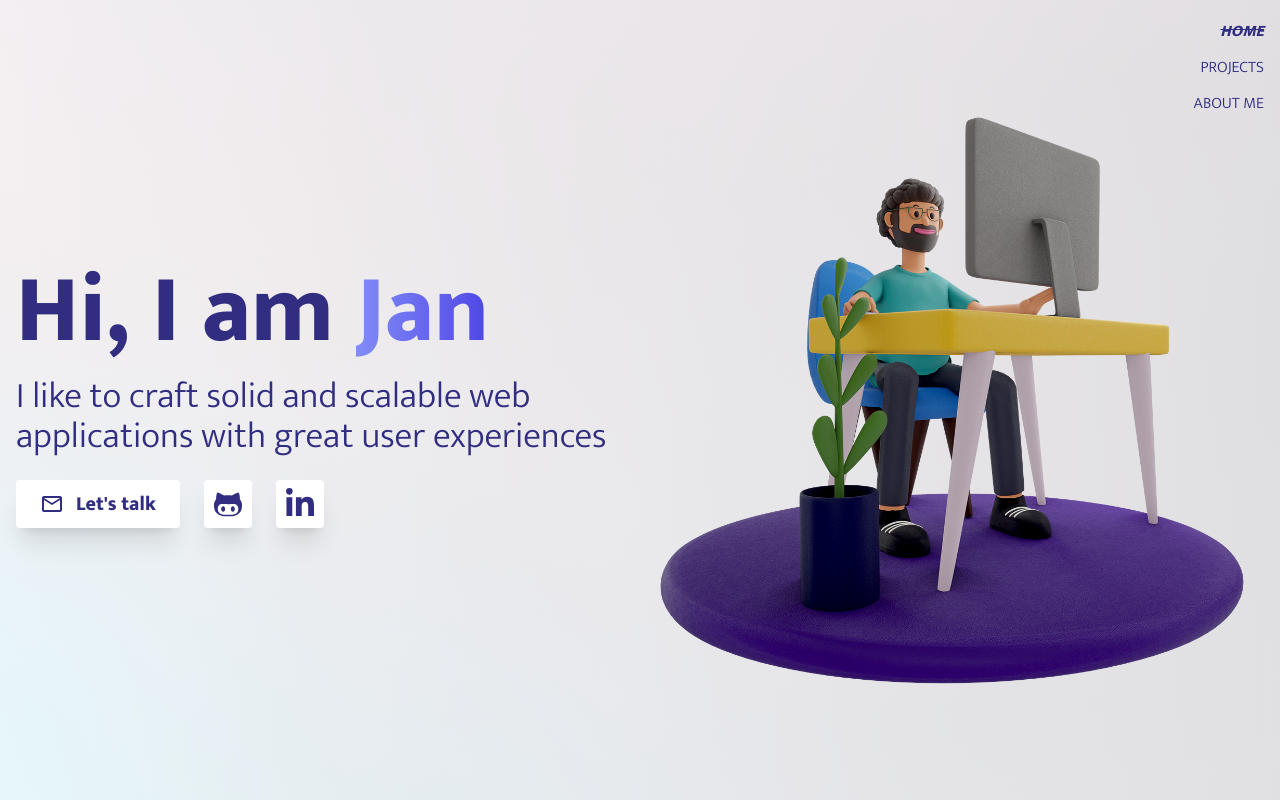
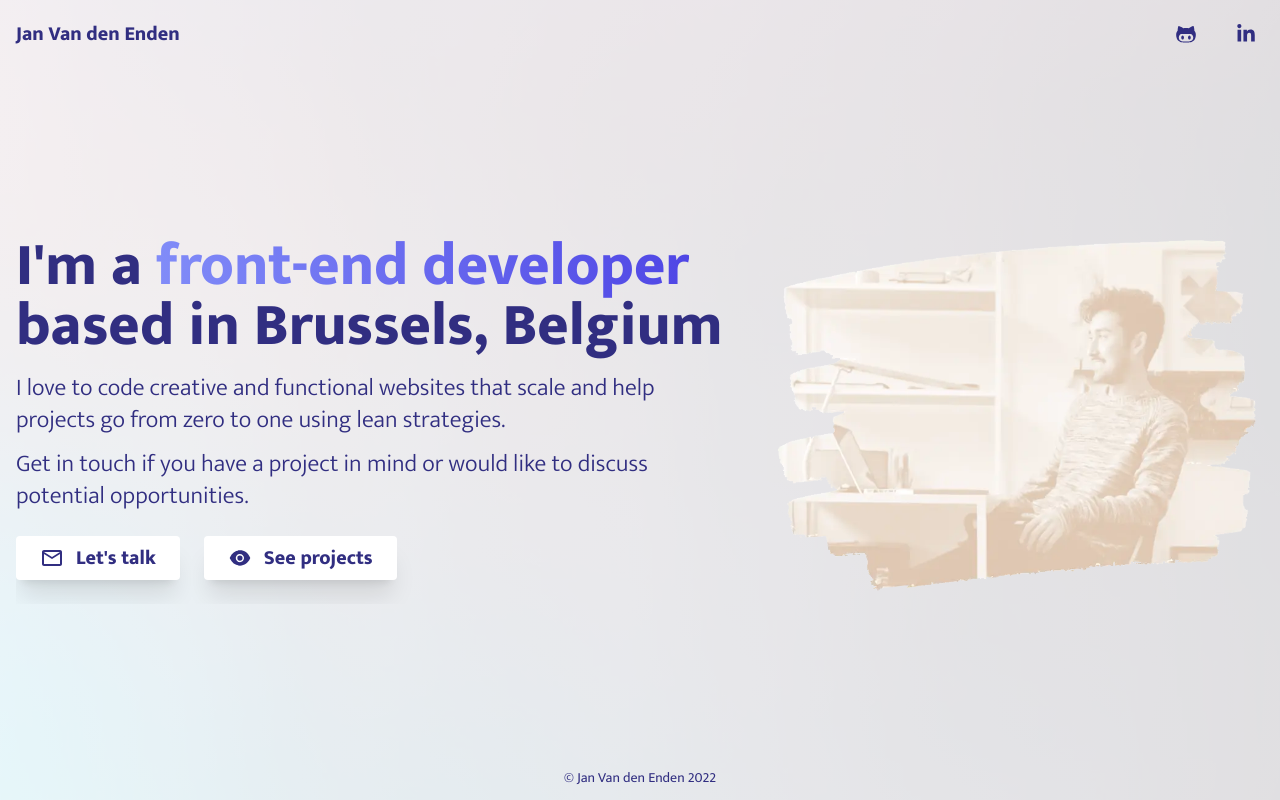
Before and after one commit to janvandenenden/janvandenenden, a Next.js app: page / in a window 1280 px wide. Built offline with nearby package versions, Linux system fonts and the light colour scheme; a web font is replaced by a local one.

Commit message:
incorporate about me in home page

```diff
--- a/components/Nav.js
+++ b/components/Nav.js
@@ -1,4 +1,3 @@
-import { motion, AnimatePresence } from "framer-motion";
 import React, { useState, useRef } from "react";
 import Link from "next/link";
 import { useRouter } from "next/router";
@@ -16,7 +15,7 @@ const Nav = () => {
           } uppercase mb-1 md:mb-3 `}
           href="/"
         >
-          Home
+          Jan Van den Enden
         </Link>
         <Link
           className={`${
@@ -28,7 +27,7 @@ const Nav = () => {
         >
           Projects
         </Link>
-        <Link
+        {/* <Link
           className={`${
             router.pathname == "/about-me"
               ? "line-through font-extrabold italic text-indigo-900 dark:text-indigo-600"
@@ -37,7 +36,7 @@ const Nav = () => {
           href="/about-me"
         >
           About me
-        </Link>
+        </Link> */}
       </nav>
     </>
   );
--- a/components/ProjectCard.js
+++ b/components/ProjectCard.js
@@ -93,7 +93,7 @@ const ProjectCard = ({ projectInfo }) => {
               <Image
                 key={index}
                 src={item}
-                draggable={false}
+                draggable="false"
                 alt={`mockup of ${projectInfo.name}`}
                 width="200"
                 height="200"
--- a/hooks/useDarkMode.js
+++ b/hooks/useDarkMode.js
@@ -1,7 +1,7 @@
 import { useState, useEffect } from "react";
 
 const useDarkMode = () => {
-  const [darkMode, setDarkMode] = useState(true);
+  const [darkMode, setDarkMode] = useState(undefined);
 
   useEffect(() => {
     const mediaQuery = window.matchMedia("(prefers-color-scheme: dark)");
--- a/pages/_app.js
+++ b/pages/_app.js
@@ -1,29 +1,27 @@
 import "../styles/globals.css";
 import { AnimatePresence } from "framer-motion";
 import Head from "next/head";
-import bgImage from "../public/bg2.jpeg";
 import useDarkMode from "../hooks/useDarkMode";
+import Layout from "../components/Layout";
+import useWindowSize from "../hooks/useWindowSize";
 
 function MyApp({ Component, pageProps }) {
   const isDarkMode = useDarkMode();
-
+  const size = useWindowSize();
+  if (size.width == undefined || isDarkMode === undefined) {
+    console.log(size);
+    return <div className="min-h-screen bg"></div>;
+  }
   return (
     <>
       <Head>
         <meta name="viewport" content="width=device-width, initial-scale=1" />
       </Head>
       <AnimatePresence mode="wait">
-        <div
-          style={{
-            backgroundImage: `${
-              isDarkMode
-                ? "linear-gradient(to right,rgba(0,0,0,.8) 40%, rgba(0,0,0,.7))"
-                : "linear-gradient(to right,rgba(255,255,255,.9) 40%, rgba(255,255,255,.8))"
-            }, url(${bgImage.src})`,
-          }}
-          className="text-indigo-900 bg dark:text-white "
-        >
-          <Component {...pageProps} />
+        <div className="text-indigo-900 bg dark:text-white ">
+          <Layout>
+            <Component {...pageProps} />
+          </Layout>
         </div>
       </AnimatePresence>
     </>
--- a/pages/about-me.js
+++ b/pages/about-me.js
@@ -48,9 +48,9 @@ export default function aboutMe() {
                   can find{" "}
                   <a
                     href="/resume.pdf"
-                    download="Jan Van den Enden - Resume"
+                    // download="Jan Van den Enden - Resume"
                     target="_blank"
-                    rel="noopener noreferrer"
+                    rel="noreferrer"
                     className="font-bold"
                   >
                     my resume
--- a/pages/index.js
+++ b/pages/index.js
@@ -4,8 +4,10 @@ import { motion } from "framer-motion";
 import { MdOutlineMail } from "react-icons/md";
 import { DiGithubAlt } from "react-icons/di";
 import { FaLinkedinIn } from "react-icons/fa";
+import { AiFillEye } from "react-icons/ai";
 import Link from "next/link";
 import useWindowSize from "../hooks/useWindowSize";
+import useDarkMode from "../hooks/useDarkMode";
 import Nav from "../components/Nav";
 
 export default function Home() {
@@ -22,27 +24,25 @@ export default function Home() {
 
       <main
         style={{
-          minHeight: `${size.height}px`,
+          minHeight: `${size.height - 112}px`,
         }}
         className="container relative flex mx-auto px-4"
       >
-        <div className="ml-auto absolute top-0 right-4">
-          <Nav />
-        </div>
         <div className="h-full my-auto">
-          <div className="grid grid-cols-1  lg:grid-cols-2">
-            <div className="w-full flex flex-col my-auto order-last lg:order-first ">
+          <div className="grid grid-cols-1 gap-12 lg:grid-cols-12">
+            <div className="w-full flex flex-col my-auto order-last lg:order-first lg:col-span-7 overflow-hidden ">
               <motion.h1
                 initial={{ x: "-100vw" }}
                 animate={{ x: 0 }}
                 transition={{ duration: 1, type: "tween" }}
-                className="text-5xl font-extrabold my-4 md:text-5xl lg:text-7xl xl:text-8xl"
+                className="text-3xl font-extrabold my-4 md:text-5xl lg:text-5xl xl:text-6xl"
                 exit={{ opacity: 0 }}
               >
-                Hi, I am{" "}
+                I&apos;m a{" "}
                 <span className="font-extrabold text-transparent bg-clip-text bg-gradient-to-r from-indigo-400 to-indigo-600">
-                  Jan
-                </span>
+                  front-end developer
+                </span>{" "}
+                based in Brussels, Belgium
               </motion.h1>
 
               <motion.div
@@ -51,12 +51,16 @@ export default function Home() {
                 transition={{ duration: 1, type: "tween", delay: 1 }}
                 exit={{ opacity: 0 }}
               >
-                <p className="text-xl md:text-4xl font-light">
-                  I like to craft solid and scalable web applications with great
-                  user experiences
+                <p className="text-lg md:text-2xl font-light mb-3">
+                  I love to code creative and functional websites that scale and
+                  help projects go from zero to one using lean strategies.
+                </p>
+                <p className="text-lg md:text-2xl font-light mb-3">
+                  Get in touch if you have a project in mind or would like to
+                  discuss potential opportunities.
                 </p>
 
-                <div className="my-6 flex">
+                <div className="my-6 flex flex-col md:flex-row">
                   <motion.a
                     whileHover={{ scale: 1.05 }}
                     initial={{ scale: 1 }}
@@ -64,52 +68,42 @@ export default function Home() {
                     href="mailto:jan@enden.be"
                     rel="noreferrer"
                     target="_blank"
-                    className="bg-white dark:bg-indigo-600 hover:text-indigo-700 hover:dark:text-white hover:dark:bg-indigo-500 shadow-xl flex items-center text-xl py-2 cursor-pointer dark:text-white px-6 mr-6  rounded font-extrabold "
+                    className="bg-white dark:bg-indigo-600 hover:text-indigo-700 hover:dark:text-white hover:dark:bg-indigo-500 shadow-xl flex items-center text-xl py-2 cursor-pointer dark:text-white px-6 md:mr-6 mb-3 md:mb-0 rounded font-extrabold justify-center"
                   >
                     <MdOutlineMail className="text-2xl  mr-3 dark:hover:text-white" />
                     Let&apos;s talk
                   </motion.a>
-                  <motion.a
+                  <motion.div
                     whileHover={{ scale: 1.05 }}
                     initial={{ scale: 1 }}
                     whileTap={{ scale: 0.95 }}
-                    href="https://github.com/janvandenenden"
-                    rel="noreferrer"
-                    target="_blank"
-                    title="Github"
-                    className="bg-white shadow-xl hover:text-indigo-700 hover:dark:text-white dark:bg-indigo-600 hover:dark:bg-indigo-500 cursor-pointer dark:text-white rounded text-xl mr-6 "
+                    className="bg-white dark:bg-indigo-600 hover:text-indigo-700 hover:dark:text-white hover:dark:bg-indigo-500 shadow-xl text-xl py-2 cursor-pointer dark:text-white px-6 md:mr-6 mb-3 md:mb-0 rounded font-extrabold"
                   >
-                    <DiGithubAlt className="text-5xl p-1" />
-                  </motion.a>
-
-                  <motion.a
-                    whileHover={{ scale: 1.05 }}
-                    initial={{ scale: 1 }}
-                    whileTap={{ scale: 0.95 }}
-                    href="https://www.linkedin.com/in/jan-van-den-enden-410b7820/"
-                    rel="noreferrer"
-                    target="_blank"
-                    title="LinkedIn"
-                    className="bg-white shadow-xl hover:text-indigo-700 hover:dark:text-white dark:bg-indigo-600 hover:dark:bg-indigo-500 cursor-pointer dark:text-white rounded text-xl mr-6  "
-                  >
-                    <FaLinkedinIn className="text-5xl p-2" />
-                  </motion.a>
+                    <Link
+                      href="/projects"
+                      className="flex items-center justify-center "
+                    >
+                      <AiFillEye className="text-2xl  mr-3 dark:hover:text-white" />
+                      See projects
+                    </Link>
+                  </motion.div>
                 </div>
               </motion.div>
             </div>
             <motion.div
-              className="order-first lg:order-last px-16 hidden md:px-36 lg:px-0 lg:grid"
+              className="order-first lg:order-last px-16 hidden md:px-36 lg:px-0 lg:grid lg:col-span-5"
               whileInView={{ scale: 1 }}
               initial={{ scale: 0.9 }}
               transition={{ delay: 2.5 }}
             >
               <Image
-                src="/jan-2.png"
+                src="/jan-2.webp"
                 alt="3d image of a developer"
                 width="300"
                 height="300"
                 priority
                 sizes="100vw"
+                className="filter dark:hue-rotate-180 contrast-100 opacity-100 rounded-2xl"
                 style={{
                   width: "100%",
                   height: "auto",
--- a/styles/globals.css
+++ b/styles/globals.css
@@ -30,6 +30,27 @@ a {
   body {
     color: white;
     background: black;
+  }
+  .bg {
+    background-image: linear-gradient(
+        to right,
+        rgba(0, 0, 0, 0.8) 40%,
+        rgba(0, 0, 0, 0.7)
+      ),
+      url("../public/bg2.jpeg");
+    animation: panning 50s infinite linear;
+    background-size: cover;
+  }
+}
+
+@media (prefers-color-scheme: light) {
+  .bg {
+    background-image: linear-gradient(
+        to right,
+        rgba(255, 255, 255, 0.9) 40%,
+        rgba(255, 255, 255, 0.8)
+      ),
+      url("../public/bg2.jpeg");
   }
 }
 
```
Also changed, not shown: pages/projects.js (+10 -14 lines), public/jan-2.webp.
